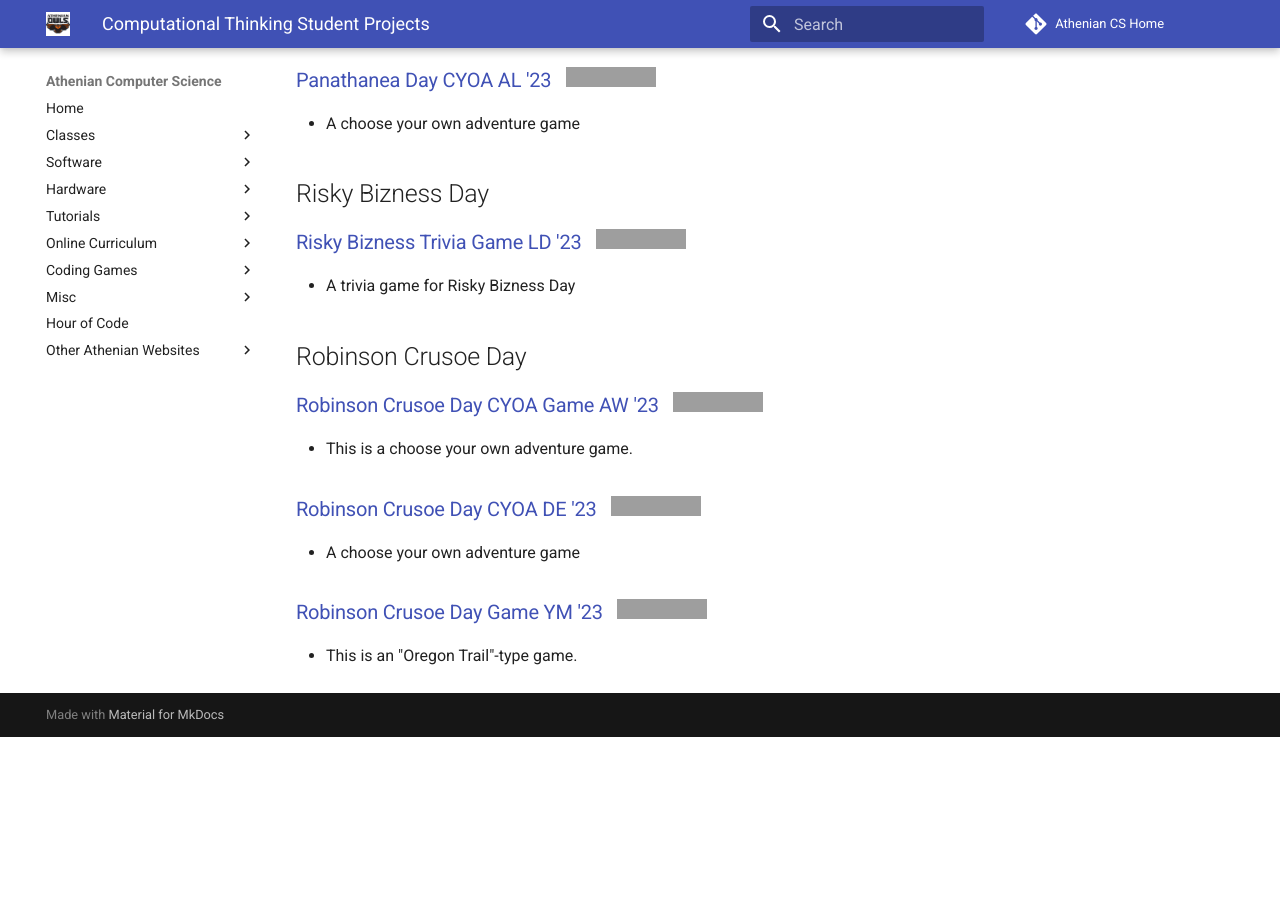
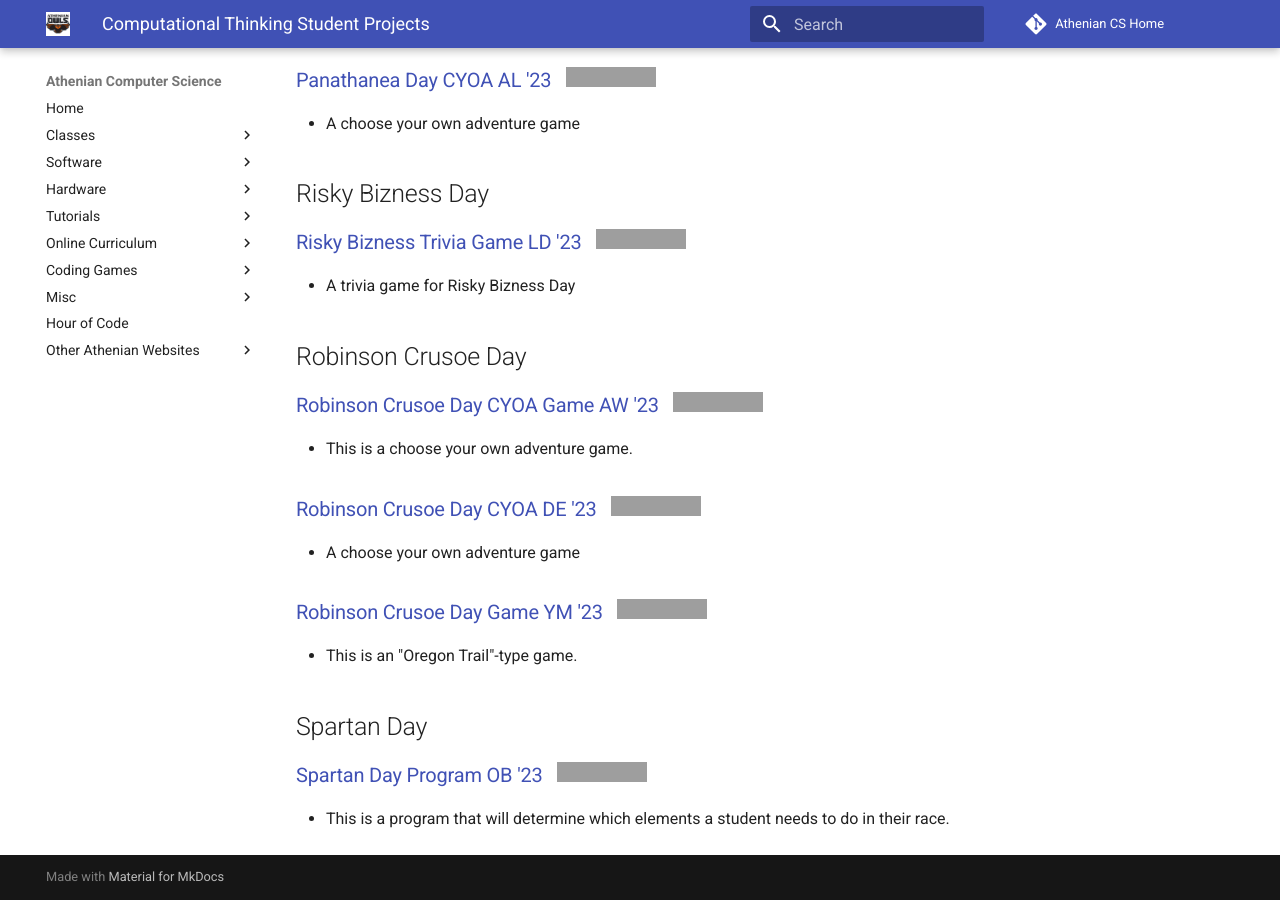
Before and after one commit to athenian-computational-thinking/athenian-cs-mkdocs, an MkDocs documentation site: the page built from docs/ct-projects.md, in a window 1280 px wide and 900 px high, scrolled down 3858 px. Built offline with MkDocs 1.6.1 and Material for MkDocs 9.7.7, drawn with Linux system fonts in a browser that asks for light colours; comment, search, counter and statistics services are not loaded; before the commit the page ends 4595 px from its top, so only the background shows below that; grey boxes are pictures that could not be loaded.

Commit message:
Update ct-projects.md

```diff
--- a/docs/ct-projects.md
+++ b/docs/ct-projects.md
@@ -132,3 +132,8 @@ It's essentially the ranked voting program with some functionality (and the lack
 
 ### [Robinson Crusoe Day Game YM '23](https://github.com/athenian-ct-projects/Robinson-Crusoe-Day-YM) &nbsp; [![Run on Repl.it](https://repl.it/badge/github/athenian-ct-projects/Robinson-Crusoe-Day-YM)](https://repl.it/github/athenian-ct-projects/Robinson-Crusoe-Day-YM)
 * This is an "Oregon Trail"-type game.
+
+## Spartan Day
+
+### [Spartan Day Program OB '23](https://github.com/athenian-ct-projects/Spartan-Day-OB) &nbsp; [![Run on Repl.it](https://repl.it/badge/github/athenian-ct-projects/Spartan-Day-OB)](https://repl.it/github/athenian-ct-projects/Spartan-Day-OB)
+* This is a program that will determine which elements a student needs to do in their race.
```
